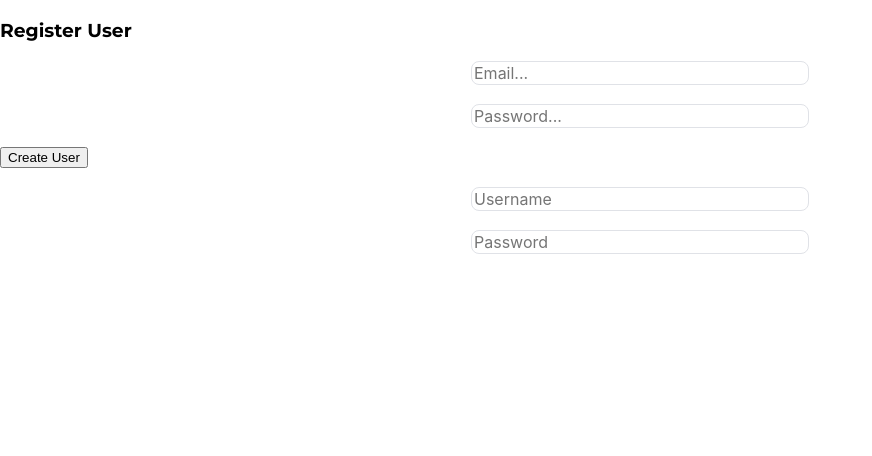
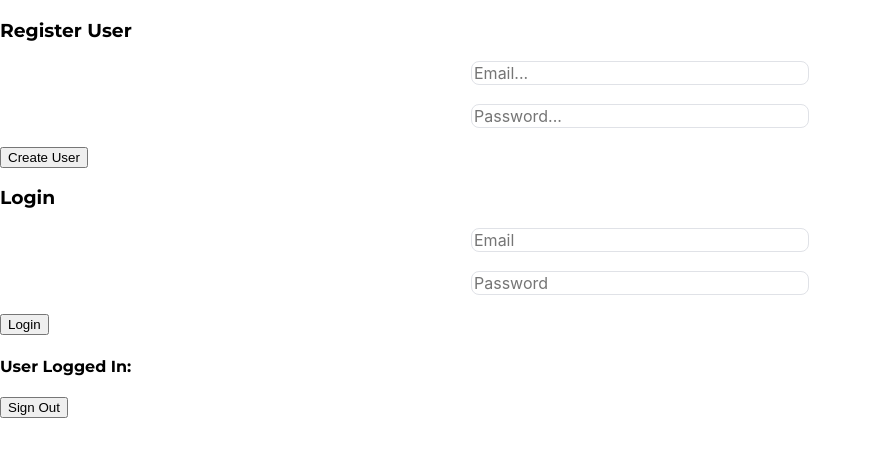
Before and after one commit to athulnair02/austin-housing, a React (Create React App) app: page /login in a window 1280 px wide. Shown: the top 456 px of the page, without its empty margins (0-872 px from the left). Built offline with nearby package versions, Linux system fonts and the light colour scheme; no server answers.

Commit message:
Login works

```diff
--- a/src/Pages/Login.js
+++ b/src/Pages/Login.js
@@ -72,28 +72,32 @@ export default function Login() {
                         setRegisterPassword(event.target.value);
                     }}
                 />
-
                 <button onClick={register}> Create User</button>
             </div>
-
-
+            <div>
+                <h3> Login </h3>
                 <input
                     type = "text"
                     className="Login-input"
-                placeholder="Username"
+                    placeholder="Email"
                     onChange={(event) => {
-                    setRegisterEmail(event.target.value);
+                        setLoginEmail(event.target.value);
                     }}
                 />
                 <input
                     type = "text"
                     className="Login-input"
                     placeholder="Password"
+                    onChange={(event) => {
+                        setLoginPassword(event.target.value);
+                    }}
+                />
+                <button onClick={login}> Login</button>
+            </div>
+            <h4> User Logged In: </h4>
+            {user?.email}
 
-            />
-            {/* <Button onClick={() => authenticateUser(loginEmail, loginPassword, true)} className="Content-button">  Login </Button> */}
-
-
+            <button onClick={logout}> Sign Out </button>
          </div>
     );
 }
```
Lines whose indentation alone changed are shown as unchanged.
